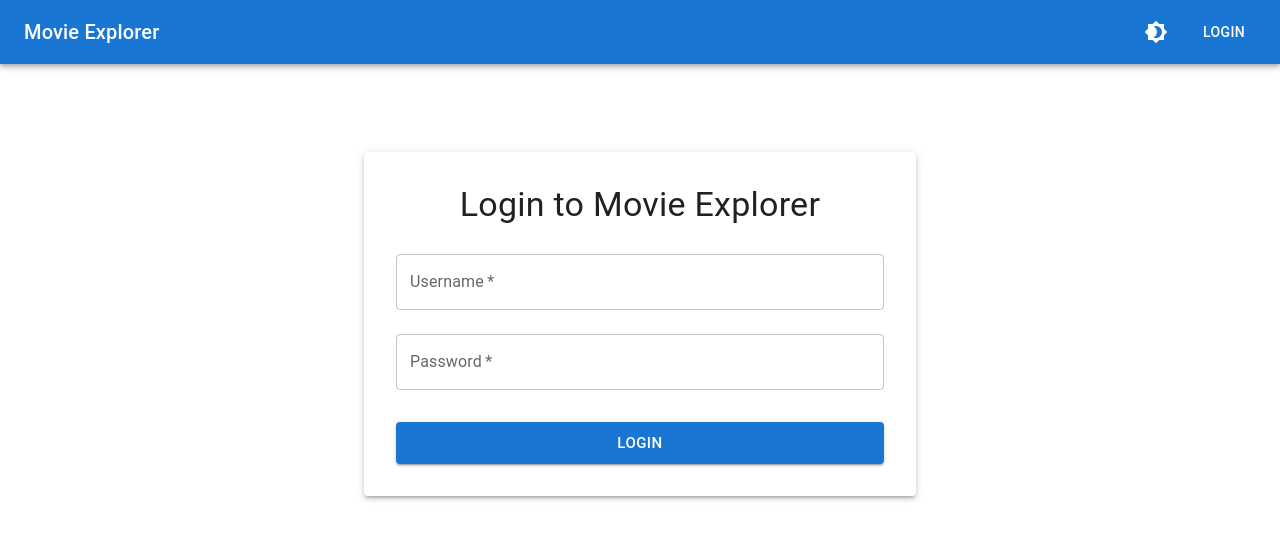
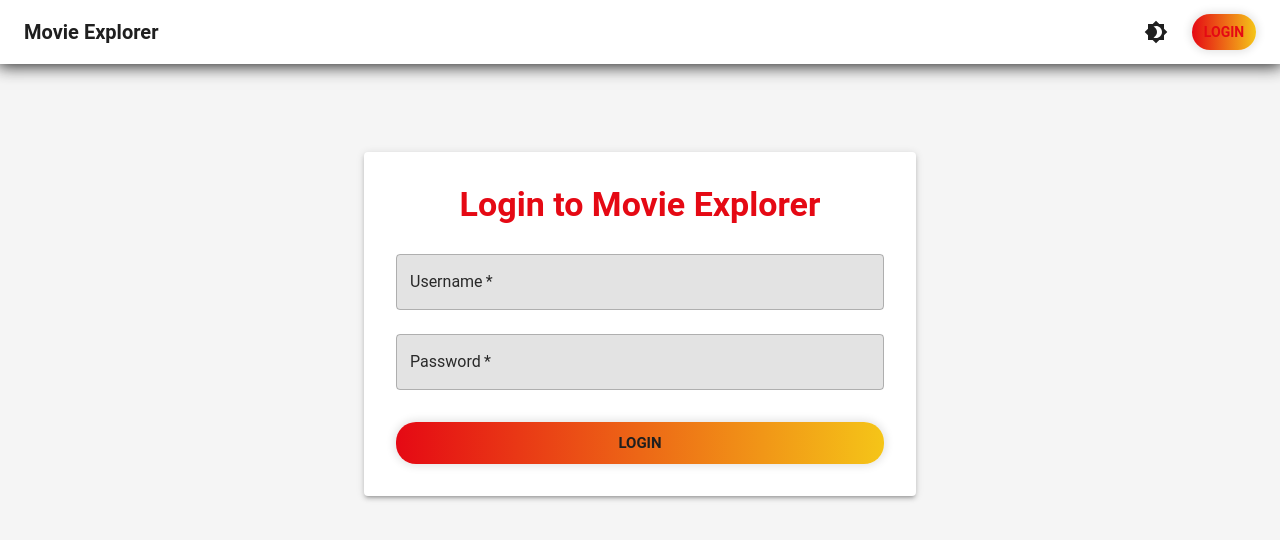
Before and after one commit to Chanudhi/movie-explorer, a React (Create React App) app: page /login in a window 1280 px wide. Shown: the top 540 px of the page. Built offline with nearby package versions, Linux system fonts and the light colour scheme.

Commit message:
Refactor theme management to improve dark/light mode support, update MovieCard and Navbar components for theme integration, and enhance styling consistency across the application.

```diff
--- a/src/components/MovieCard.js
+++ b/src/components/MovieCard.js
@@ -11,12 +11,12 @@ import {
 import { Favorite, FavoriteBorder } from "@mui/icons-material";
 import { useNavigate } from "react-router-dom";
 import { useFavorites } from "../context/FavoritesContext";
-import { useTheme } from "../context/ThemeContext";
+import { useTheme } from "@mui/material";
 
 const MovieCard = ({ movie }) => {
   const navigate = useNavigate();
   const { isFavorite, addFavorite, removeFavorite } = useFavorites();
-  const { theme } = useTheme();
+  const theme = useTheme();
   const imageUrl = `${process.env.REACT_APP_TMDB_IMAGE_BASE_URL}/w500${movie.poster_path}`;
 
   const handleFavorite = (e) => {
@@ -40,9 +40,11 @@ const MovieCard = ({ movie }) => {
         "&:hover": {
           transform: "scale(1.05)",
         },
-        backgroundColor: theme === "dark" ? "#333" : "#fff",
+        backgroundColor: theme.palette.background.paper,
+        color: theme.palette.text.primary,
         position: "relative",
-        color: theme === "dark" ? "#fff" : "#000",
+        border: `1.5px solid ${theme.palette.accent.main}`,
+        boxShadow: "0 0 16px 2px " + theme.palette.secondary.main + "55",
       }}
       onClick={() => navigate(`/movie/${movie.id}`)}
     >
@@ -56,8 +58,8 @@ const MovieCard = ({ movie }) => {
       <CardContent
         sx={{
           flexGrow: 1,
-          backgroundColor: theme === "dark" ? "#222" : "#fff",
-          color: theme === "dark" ? "#fff" : "#000",
+          backgroundColor: theme.palette.background.paper,
+          color: theme.palette.text.primary,
           borderBottomLeftRadius: 4,
           borderBottomRightRadius: 4,
         }}
@@ -67,13 +69,13 @@ const MovieCard = ({ movie }) => {
           variant="h6"
           component="div"
           noWrap
-          sx={{ color: theme === "dark" ? "#fff" : "#000" }}
+          sx={{ color: theme.palette.text.primary }}
         >
           {movie.title}
         </Typography>
         <Typography
           variant="body2"
-          sx={{ color: theme === "dark" ? "#ccc" : "text.secondary" }}
+          sx={{ color: theme.palette.text.secondary }}
         >
           {new Date(movie.release_date).getFullYear()}
         </Typography>
@@ -83,11 +85,11 @@ const MovieCard = ({ movie }) => {
             precision={0.5}
             readOnly
             size="small"
-            sx={{ color: theme === "dark" ? "#ffd700" : undefined }}
+            sx={{ color: theme.palette.highlight.main }}
           />
           <Typography
             variant="body2"
-            sx={{ ml: 1, color: theme === "dark" ? "#ffd700" : "text.secondary" }}
+            sx={{ ml: 1, color: theme.palette.highlight.main }}
           >
             ({movie.vote_average.toFixed(1)})
           </Typography>
@@ -95,8 +97,13 @@ const MovieCard = ({ movie }) => {
       </CardContent>
       <IconButton
         onClick={handleFavorite}
-        sx={{ position: "absolute", top: 10, right: 10 }}
-        color={isFavorite(movie.id) ? "error" : "inherit"}
+        sx={{
+          position: "absolute",
+          top: 10,
+          right: 10,
+          color: theme.palette.accent.main,
+          "&:hover": { color: theme.palette.highlight.main },
+        }}
       >
         {isFavorite(movie.id) ? <Favorite /> : <FavoriteBorder />}
       </IconButton>
--- a/src/components/Navbar.js
+++ b/src/components/Navbar.js
@@ -8,7 +8,8 @@ import {
   Box,
   Menu,
   MenuItem,
-  Avatar
+  Avatar,
+  useTheme
 } from '@mui/material';
 import { Brightness4, Brightness7, AccountCircle } from '@mui/icons-material';
 import { useNavigate } from 'react-router-dom';
@@ -20,6 +21,7 @@ const Navbar = () => {
   const { user, logout } = useAuth();
   const navigate = useNavigate();
   const [anchorEl, setAnchorEl] = useState(null);
+  const theme = useTheme();
 
   const handleLogout = () => {
     logout();
@@ -35,31 +37,31 @@ const Navbar = () => {
   };
 
   return (
-    <AppBar position="static">
+    <AppBar position="static" sx={{ background: theme.palette.primary.main, boxShadow: '0 0 16px 2px ' + theme.palette.accent.main }}>
       <Toolbar>
         <Typography
           variant="h6"
           component="div"
-          sx={{ flexGrow: 1, cursor: 'pointer' }}
+          sx={{ flexGrow: 1, cursor: 'pointer', color: theme.palette.accent.main, fontWeight: 700 }}
           onClick={() => navigate('/')}
         >
           Movie Explorer
         </Typography>
         <Box sx={{ display: 'flex', alignItems: 'center', gap: 2 }}>
           <IconButton
-            sx={{ ml: 1 }}
+            sx={{ ml: 1, color: theme.palette.accent.main }}
             onClick={toggleDarkMode}
             color="inherit"
           >
             {darkMode ? <Brightness7 /> : <Brightness4 />}
           </IconButton>
           {user && (
-            <Button color="inherit" onClick={() => navigate('/favorites')}>Go to Favorites</Button>
+            <Button sx={{ color: theme.palette.secondary.main, fontWeight: 700 }} onClick={() => navigate('/favorites')}>Go to Favorites</Button>
           )}
           {user ? (
             <>
-              <IconButton color="inherit" onClick={handleProfileMenuOpen}>
-                <Avatar sx={{ width: 32, height: 32 }}>
+              <IconButton color="inherit" onClick={handleProfileMenuOpen} sx={{ color: theme.palette.accent.main }}>
+                <Avatar sx={{ width: 32, height: 32, bgcolor: theme.palette.secondary.main }}>
                   <AccountCircle />
                 </Avatar>
               </IconButton>
@@ -75,7 +77,7 @@ const Navbar = () => {
               </Menu>
             </>
           ) : (
-            <Button color="inherit" onClick={() => navigate('/login')}>
+            <Button sx={{ color: theme.palette.secondary.main, fontWeight: 700 }} onClick={() => navigate('/login')}>
               Login
             </Button>
           )}
--- a/src/context/ThemeContext.js
+++ b/src/context/ThemeContext.js
@@ -1,5 +1,6 @@
 import React, { createContext, useState, useContext, useEffect } from 'react';
-import { ThemeProvider as MuiThemeProvider, createTheme } from '@mui/material';
+import { ThemeProvider as MuiThemeProvider } from '@mui/material';
+import { getTheme } from '../theme';
 
 const ThemeContext = createContext(null);
 
@@ -13,17 +14,7 @@ export const ThemeProvider = ({ children }) => {
     localStorage.setItem('darkMode', JSON.stringify(darkMode));
   }, [darkMode]);
 
-  const theme = createTheme({
-    palette: {
-      mode: darkMode ? 'dark' : 'light',
-      primary: {
-        main: '#1976d2',
-      },
-      secondary: {
-        main: '#dc004e',
-      },
-    },
-  });
+  const theme = getTheme(darkMode ? 'dark' : 'light');
 
   const toggleDarkMode = () => {
     setDarkMode(!darkMode);
--- a/src/theme.js
+++ b/src/theme.js
@@ -4,33 +4,49 @@ export const getTheme = (mode) =>
   createTheme({
     palette: {
       mode,
-      primary: {
-        main: "#0f0c29", // Dark Indigo
-      },
-      secondary: {
-        main: "#ff0080", // Neon Pink
-      },
-      background: {
-        default: "#1a1a2e", // Deep background
-        paper: mode === "dark" ? "#22223b" : "#fff",
-      },
-      accent: {
-        main: "#00ffff", // Cyan
-      },
-      highlight: {
-        main: "#f0e130", // Gold
-      },
-      text: {
-        primary: mode === "dark" ? "#fff" : "#0f0c29",
-        secondary: mode === "dark" ? "#00ffff" : "#ff0080",
-      },
+      ...(mode === 'dark'
+        ? {
+            primary: { main: '#1f1f1f' }, // Charcoal Black
+            secondary: { main: '#e50914' }, // Netflix Red
+            background: {
+              default: '#121212',
+              paper: '#1f1f1f',
+            },
+            accent: { main: '#ffffff' }, // White for text
+            highlight: { main: '#f5c518' }, // IMDb Yellow
+            text: {
+              primary: '#ffffff',
+              secondary: '#d3d3d3',
+            },
+            hover: { main: '#292929' },
+          }
+        : {
+            primary: { main: '#ffffff' }, // White
+            secondary: { main: '#e50914' }, // Netflix Red
+            background: {
+              default: '#f5f5f5',
+              paper: '#ffffff',
+            },
+            accent: { main: '#1f1f1f' }, // Charcoal Black for text
+            highlight: { main: '#f5c518' }, // IMDb Yellow
+            text: {
+              primary: '#1f1f1f',
+              secondary: '#292929',
+            },
+            hover: { main: '#e3e3e3' },
+          }),
     },
     components: {
       MuiAppBar: {
         styleOverrides: {
           root: {
-            background: "linear-gradient(90deg, #0f0c29 0%, #302b63 50%, #ff0080 100%)",
-            boxShadow: "0 0 16px 2px #00ffff99",
+            background: mode === 'dark'
+              ? '#1f1f1f'
+              : '#ffffff',
+            color: mode === 'dark' ? '#ffffff' : '#1f1f1f',
+            boxShadow: mode === 'dark'
+              ? '0 0 16px 2px #000a'
+              : '0 0 8px 1px #e3e3e3',
           },
         },
       },
@@ -39,14 +55,18 @@ export const getTheme = (mode) =>
           root: {
             borderRadius: 20,
             fontWeight: 700,
-            textTransform: "uppercase",
-            background: "linear-gradient(90deg, #ff0080 0%, #00ffff 100%)",
-            color: "#0f0c29",
-            boxShadow: "0 0 8px 2px #00ffff55",
+            textTransform: 'uppercase',
+            background: mode === 'dark'
+              ? 'linear-gradient(90deg, #e50914 0%, #f5c518 100%)'
+              : 'linear-gradient(90deg, #e50914 0%, #f5c518 100%)',
+            color: mode === 'dark' ? '#fff' : '#1f1f1f',
+            boxShadow: mode === 'dark'
+              ? '0 0 8px 2px #000a'
+              : '0 0 8px 2px #e3e3e3',
             '&:hover': {
-              background: "#282c34",
-              color: "#f0e130",
-              boxShadow: "0 0 16px 2px #f0e13099",
+              background: mode === 'dark' ? '#292929' : '#e3e3e3',
+              color: '#e50914',
+              boxShadow: '0 0 16px 2px #f5c51899',
             },
           },
         },
@@ -54,15 +74,17 @@ export const getTheme = (mode) =>
       MuiCard: {
         styleOverrides: {
           root: {
-            background: "#1a1a2e",
-            border: "1.5px solid #00ffff",
-            boxShadow: "0 0 16px 2px #ff008055",
-            color: "#fff",
-            transition: "transform 0.2s, box-shadow 0.2s",
+            background: mode === 'dark' ? '#1f1f1f' : '#fff',
+            border: `1.5px solid ${mode === 'dark' ? '#292929' : '#e3e3e3'}`,
+            boxShadow: mode === 'dark'
+              ? '0 0 16px 2px #000a'
+              : '0 0 8px 1px #e3e3e3',
+            color: mode === 'dark' ? '#fff' : '#1f1f1f',
+            transition: 'transform 0.2s, box-shadow 0.2s',
             '&:hover': {
-              boxShadow: "0 0 32px 4px #00ffff99",
-              borderColor: "#f0e130",
-              transform: "scale(1.05)",
+              boxShadow: '0 0 32px 4px #f5c51899',
+              borderColor: '#e50914',
+              transform: 'scale(1.05)',
             },
           },
         },
@@ -70,17 +92,17 @@ export const getTheme = (mode) =>
       MuiTypography: {
         styleOverrides: {
           root: {
-            fontFamily: 'Orbitron, "Roboto Mono", monospace',
+            fontFamily: 'Roboto, "Roboto Mono", Arial, sans-serif',
           },
         },
       },
       MuiIconButton: {
         styleOverrides: {
           root: {
-            color: "#00ffff",
+            color: mode === 'dark' ? '#f5c518' : '#e50914',
             '&:hover': {
-              color: "#f0e130",
-              background: "#282c34",
+              color: '#e50914',
+              background: mode === 'dark' ? '#292929' : '#e3e3e3',
             },
           },
         },
@@ -88,30 +110,30 @@ export const getTheme = (mode) =>
       MuiPaper: {
         styleOverrides: {
           root: {
-            background: "#22223b",
-            color: "#fff",
+            background: mode === 'dark' ? '#1f1f1f' : '#fff',
+            color: mode === 'dark' ? '#fff' : '#1f1f1f',
           },
         },
       },
       MuiInputBase: {
         styleOverrides: {
           root: {
-            color: "#00ffff",
-            background: "#282c34",
+            color: mode === 'dark' ? '#fff' : '#1f1f1f',
+            background: mode === 'dark' ? '#292929' : '#e3e3e3',
             borderRadius: 8,
           },
         },
       },
     },
     typography: {
-      fontFamily: 'Orbitron, "Roboto Mono", monospace',
+      fontFamily: 'Roboto, "Roboto Mono", Arial, sans-serif',
       h4: {
-        color: "#ff0080",
-        textShadow: "0 0 8px #00ffff, 0 0 2px #f0e130",
+        color: mode === 'dark' ? '#f5c518' : '#e50914',
+        fontWeight: 700,
       },
       h5: {
-        color: "#00ffff",
-        textShadow: "0 0 8px #ff0080, 0 0 2px #f0e130",
+        color: mode === 'dark' ? '#e50914' : '#f5c518',
+        fontWeight: 700,
       },
     },
   });
```
